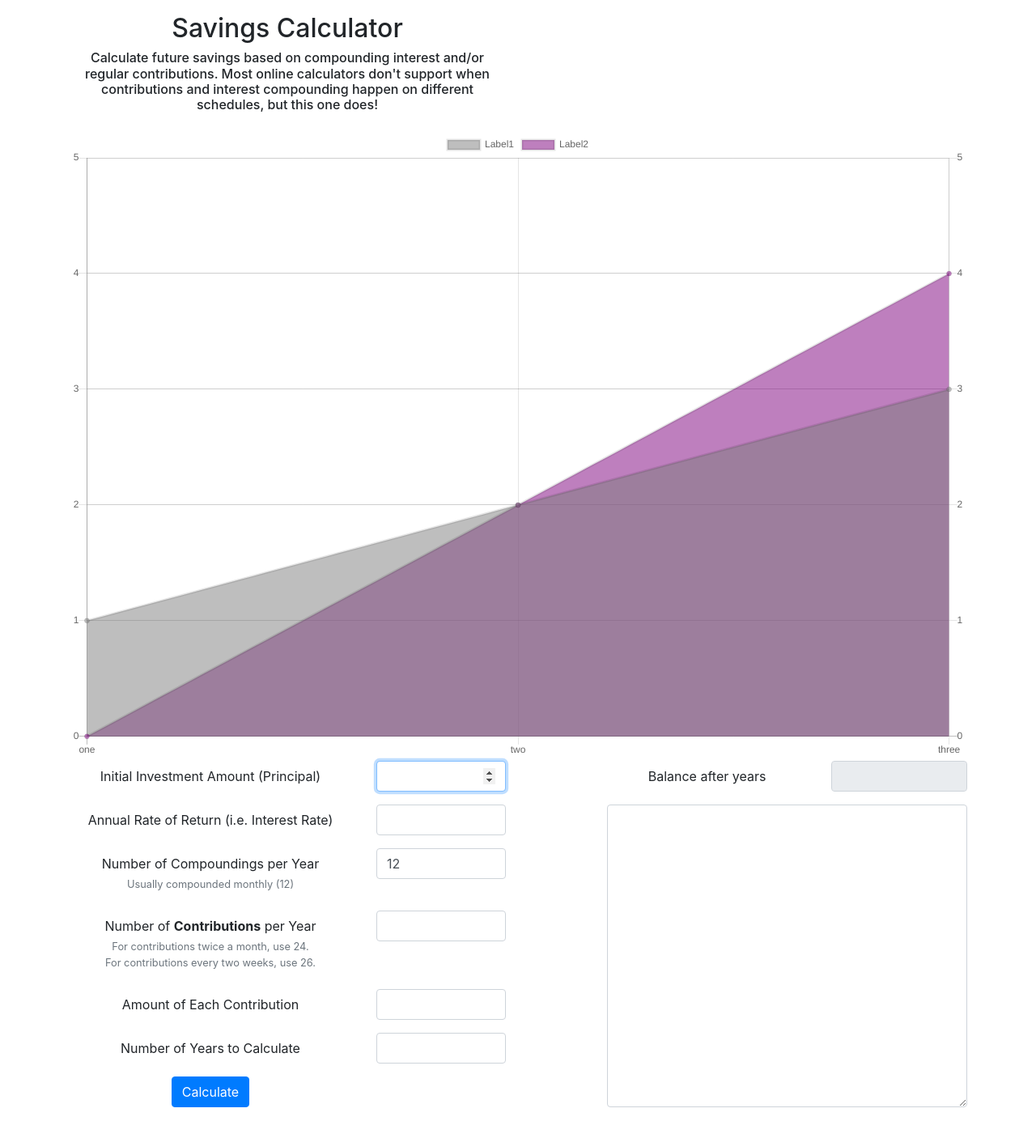
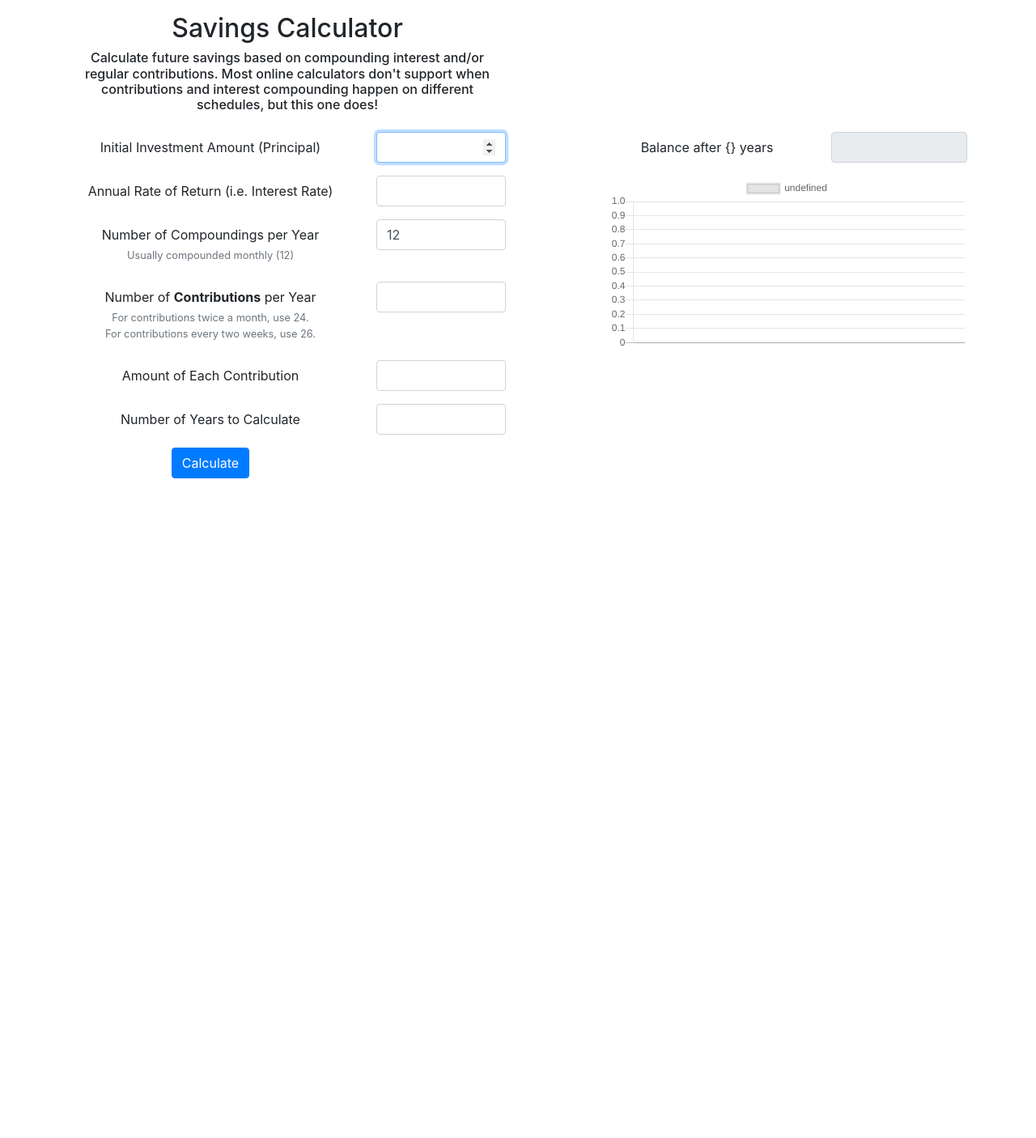
Before and after one commit to gerbus/savingscalculator, a React (Create React App) app: page / in a window 1280 px wide. Shown: the whole page at 81% size. After the commit the page ends 800 px from the top, so only its background shows below. Built offline with nearby package versions, Linux system fonts and the light colour scheme.

Commit message:
Working chart

```diff
--- a/package.json
+++ b/package.json
@@ -5,6 +5,7 @@
   "dependencies": {
     "bootstrap": "^4.1.3",
     "chart.js": "^2.7.2",
+    "lodash": "^4.17.11",
     "mathjs": "^5.2.0",
     "react": "^16.5.2",
     "react-dom": "^16.5.2",
--- a/src/App.js
+++ b/src/App.js
@@ -1,8 +1,7 @@
 import React, { Component } from 'react';
 import * as math from 'mathjs';
+import _ from 'lodash';
 import Chart from './components/Chartjs';
-
-
 import 'bootstrap/dist/css/bootstrap.min.css';
 import './App.css';
 
@@ -16,14 +15,31 @@ class App extends Component {
     contributionsAmount: '',
     years: '',
     balance: '',
-    work: '',
-  }
-
+  };
+  years = "{}";
+  chartData = {
+    labels: [],
+    datasets: [{
+      steppedLine: true,
+      data: []
+    }],
+  };
+  chartOptions = {
+    scales: {
+      yAxes: [{
+        type: 'linear',
+        position: 'left',
+        ticks: {
+          min: 0,
+        }
+      }]
+    },
+  };
   handleInput = (event) => {
     this.setState({
       [event.target.dataset.name]: event.target.value,
     });
-  }
+  };
   handleCalculate = () => {
     const principal = math.round(parseFloat(this.state.principal),2);
     const rate = math.round(parseFloat(this.state.rate),6);
@@ -31,38 +47,56 @@ class App extends Component {
     const contributions = parseInt(this.state.contributions);
     const contributionsAmount = math.round(parseFloat(this.state.contributionsAmount),2);
     const { years } = this.state;
+    let labels = [];
+    let label = 0;
+    let data = [];
 
+    // Init
     let calcBalance = principal;
-    const intervals = Math.min(compoundings, contributions) ? compoundings * contributions : Math.max(compoundings, contributions);
+    labels.push(label);
+    data.push(calcBalance);
 
     // Iterate
+    const intervals = Math.min(compoundings, contributions) ? compoundings * contributions : Math.max(compoundings, contributions);
     for (let year = 1; year <= years; year++) {
       for (let interval = 1; interval <= intervals; interval++) {
         let doCompound = compoundings && interval % parseInt(intervals/compoundings) === 0;
         let doContribute = contributions && interval % parseInt(intervals/contributions) === 0;
 
-        if (doCompound || doContribute) {
+        /*if (doCompound || doContribute) {
           console.log("interval");
           console.log("balance:",calcBalance);
-        }
+        }*/
         if (doCompound) {
           // Do a compounding of interest
           calcBalance = math.round(calcBalance + parseFloat(calcBalance * rate),2);
-          console.log("compounding: *(1+",rate,") =>",calcBalance);
+          //console.log("compounding: *(1+",rate,") =>",calcBalance);
         }
         if (doContribute) {
           // Do a contribution
           calcBalance += contributionsAmount;
-          console.log("contributing: +",contributionsAmount," =>",calcBalance);
+          //console.log("contributing: +",contributionsAmount," =>",calcBalance);
+        }
+        if (doCompound || doContribute) {
+          labels.push(++label);
+          data.push(calcBalance);
         }
       }
     }
 
+    this.chartData = _.merge(this.chartData, {
+      labels: labels,
+      datasets: [{
+        data: data,
+      }]
+    });
+    this.refs["chart"].forceUpdate();
+
+    this.years = years;
     this.setState({
-      balance: calcBalance
-    })
-  }
-
+      balance: calcBalance,
+    });
+  };
   render() {
     const {
       handleInput,
@@ -88,8 +122,6 @@ class App extends Component {
           </div>
         </div>
 
-        <Chart />
-
         <div className="row">
           <div className="col-lg-6">
             <div className="row form-group">
@@ -98,7 +130,7 @@ class App extends Component {
                 <input
                   type="number"
                   className="form-control"
-                  autoFocus="true"
+                  autoFocus={true}
                   data-name="principal"
                   value={principal}
                   onChange={handleInput} />
@@ -181,7 +213,7 @@ class App extends Component {
 
           <div className="offset-lg-1 col-lg-5">
             <div className="row form-group">
-              <label className="col-form-label col-sm-8 col-md-6 col-lg-7">Balance after {years} years</label>
+              <label className="col-form-label col-sm-8 col-md-6 col-lg-7">Balance after {this.years} years</label>
               <div className="col-sm-4 col-md-3 col-lg-5">
                 <input
                   type="number"
@@ -194,15 +226,18 @@ class App extends Component {
 
             <div className="row form-group">
               <div className="col-md-9 col-lg-12">
-                <textarea
-                  className="form-control"
-                  rows="15"
-                  value={work} />
+                <Chart
+                  ref="chart"
+                  type="line"
+                  data={this.chartData}
+                  options={this.chartOptions} />
               </div>
             </div>
           </div>
 
         </div>
+
+
       </div>
     );
   }
--- a/src/components/Chartjs/Chartjs.js
+++ b/src/components/Chartjs/Chartjs.js
@@ -1,37 +1,24 @@
 import React, { Component } from 'react';
 import ChartJs from 'chart.js';
+import _ from 'lodash';
 
 class Chart extends Component {
   state = {
     windowWidth: window.innerWidth,
     windowHeight: window.innerHeight,
-    chartData: {
-      labels: ["one","two","three"],
-      datasets: [{
-        label: "Label1",
-        data: [1,2,3],
-        backgroundColor: "rgba(127,127,127,0.5)",
-        yAxisID: "yAxis1",
-      },
-      {
-        label: "Label2",
-        data: [0,2,4],
-        backgroundColor: "rgba(127,0,127,0.5)",
-        yAxisID: "yAxis2",
-      }]
-    }
   };
-
+  componentDidMount() {
+    this.attachChart();
+  }
+  shouldComponentUpdate() {
+    return false;
+  }
   render() {
-
-
     return (
       <div id="canvasContainer">
         <canvas
           ref="chart"
           id="chart"
-          width="100"
-          height="70"
           responsive="true"></canvas>
       </div>
     )
@@ -41,36 +28,10 @@ class Chart extends Component {
       this.chart.destroy();
     }
     this.chart = new ChartJs(this.refs["chart"], {
-      type: "line",
-      data: this.state.chartData,
-      options: {
-        scales: {
-          yAxes: [
-            { id: 'yAxis1',
-              type: 'linear',
-              position: 'left',
-              ticks: {
-                min: 0,
-                max: 5,
-                stepSize: 1,
-              }
-            },
-            { id: 'yAxis2',
-              type: 'linear',
-              position: 'right',
-              ticks: {
-                min: 0,
-                max: 5,
-                stepSize: 1,
-              }
-            }
-          ]
-        },
-      }
+      type: this.props.type,
+      data: this.props.data,
+      options: this.props.options,
     });
-  }
-  componentDidMount() {
-    this.attachChart();
   }
   componentDidUpdate() {
     this.attachChart();
```
